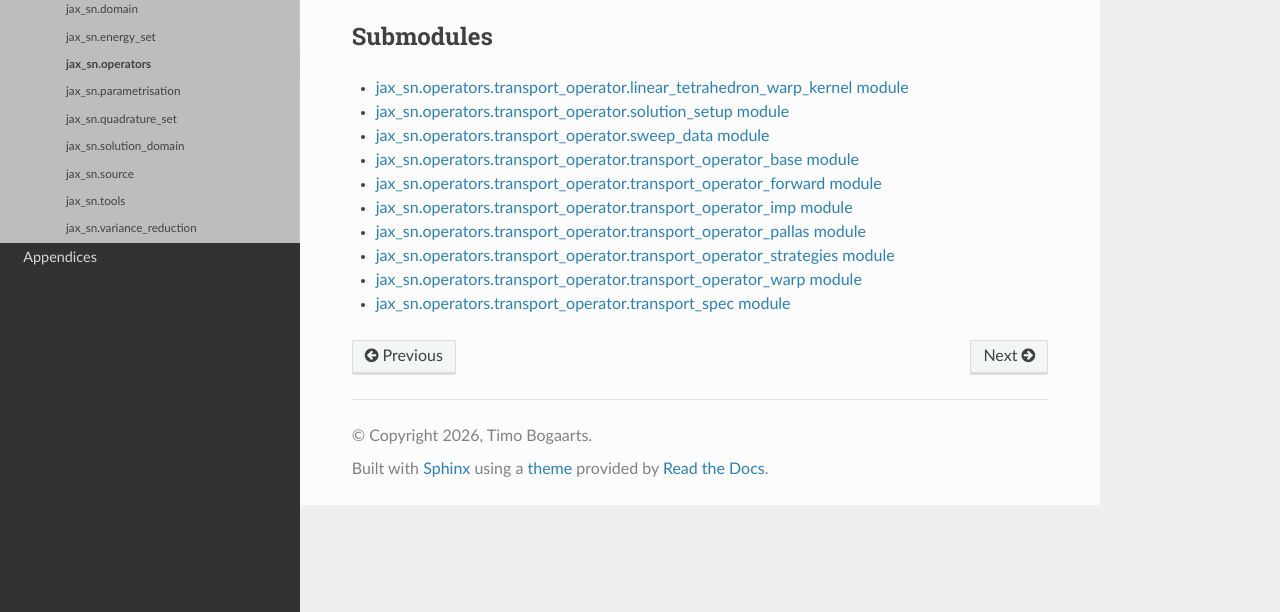
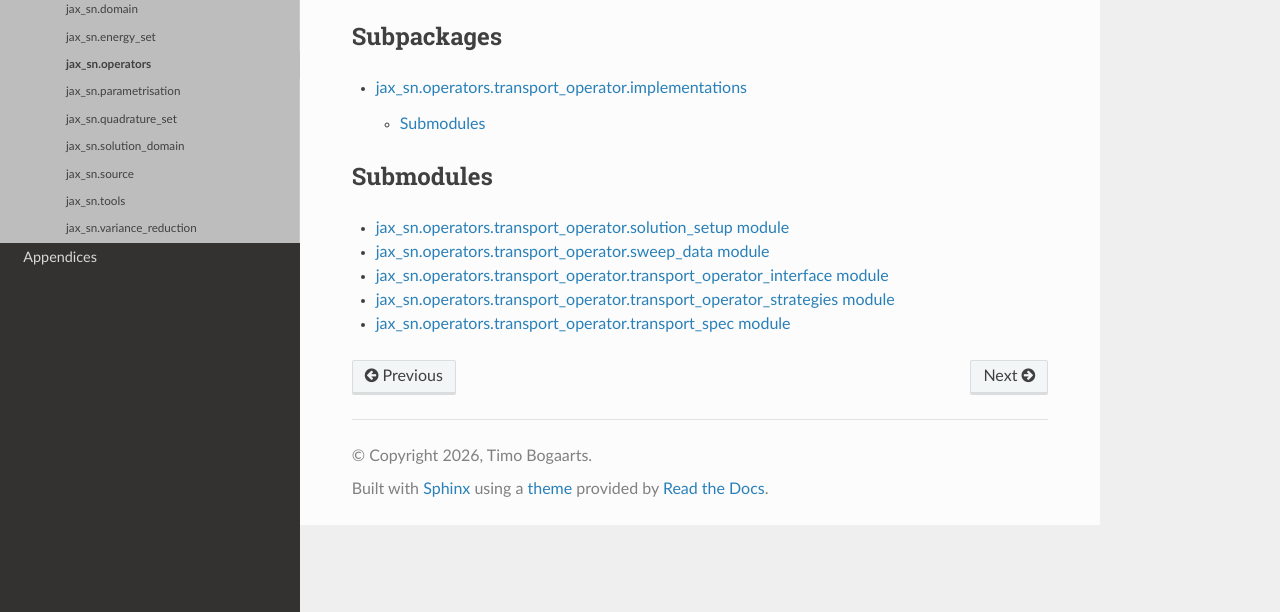
Before and after one commit to timobogaarts/jax-sn, a Sphinx documentation site: the page built from docs/source/api/jax_sn.operators.transport_operator.rst, in a window 1280 px wide, cut to the strip 288-900 px from the top of the page. Built offline with Sphinx 7.4.7 and the Read the Docs theme 3.1.0, drawn with Linux system fonts in a browser that asks for light colours.

```diff
--- a/docs/source/api/jax_sn.operators.transport_operator.rst
+++ b/docs/source/api/jax_sn.operators.transport_operator.rst
@@ -6,19 +6,22 @@ jax\_sn.operators.transport\_operator
    :show-inheritance:
    :undoc-members:
 
+Subpackages
+-----------
+
+.. toctree::
+   :maxdepth: 2
+
+   jax_sn.operators.transport_operator.implementations
+
 Submodules
 ----------
 
 .. toctree::
    :maxdepth: 2
 
-   jax_sn.operators.transport_operator.linear_tetrahedron_warp_kernel
    jax_sn.operators.transport_operator.solution_setup
    jax_sn.operators.transport_operator.sweep_data
-   jax_sn.operators.transport_operator.transport_operator_base
-   jax_sn.operators.transport_operator.transport_operator_forward
-   jax_sn.operators.transport_operator.transport_operator_imp
-   jax_sn.operators.transport_operator.transport_operator_pallas
+   jax_sn.operators.transport_operator.transport_operator_interface
    jax_sn.operators.transport_operator.transport_operator_strategies
-   jax_sn.operators.transport_operator.transport_operator_warp
    jax_sn.operators.transport_operator.transport_spec
--- a/docs/source/theory.rst
+++ b/docs/source/theory.rst
@@ -1,6 +1,10 @@
 Theory
 ==================
-The theory section contains an up-to-date overview of the derivation of the implemented model.
+The theory section contains an up-to-date overview of the derivation of the implemented model. See
+
+.. [4] Bogaarts, T. J. (2026). Differentiable deterministic neutronics for fusion design. PhD Thesis, Eindhoven University of Technology.
+
+
 
 
 .. toctree::
```
Also changed, not shown: docs/source/api/jax_sn.operators.transport_operator.implementations.angle_liftings.rst (added, +7 -0 lines), docs/source/api/jax_sn.operators.transport_operator.implementations.linear_tetrahedron_warp_kernel.rst (added, +7 -0 lines), docs/source/api/jax_sn.operators.transport_operator.implementations.rst (added, +20 -0 lines), docs/source/api/jax_sn.operators.transport_operator.implementations.transport_operator_forward.rst (added, +7 -0 lines), docs/source/api/jax_sn.operators.transport_operator.implementations.transport_operator_jax.rst (added, +7 -0 lines), docs/source/api/jax_sn.operators.transport_operator.implementations.transport_operator_pallas.rst (added, +7 -0 lines), docs/source/api/jax_sn.operators.transport_operator.implementations.transport_operator_warp.rst (added, +7 -0 lines), docs/source/api/jax_sn.operators.transport_operator.transport_operator_interface.rst (added, +7 -0 lines), docs/source/index.rst (line endings or trailing spaces), 3 other files.
